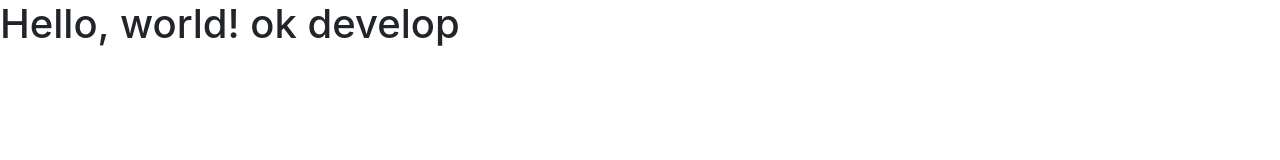
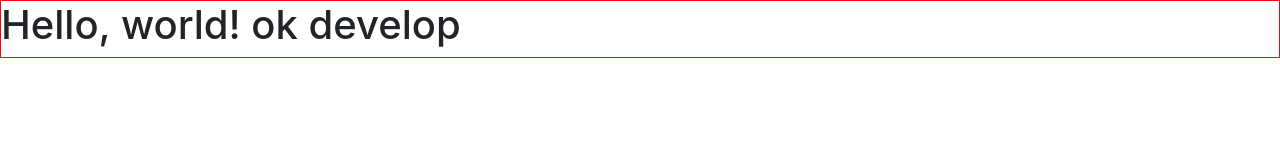
Before and after one commit to gshreya5/udaudo-nepal-template, a plain HTML site: page index.html in a window 1280 px wide. Drawn offline with nearby package versions, Linux system fonts and the light colour scheme.

Commit message:
Default Code

```diff
--- /dev/null
+++ b/css/style.css
@@ -0,0 +1,6 @@
+.redly{
+    border: 1px red solid;
+}
+#wrapper{
+
+}
--- a/index.html
+++ b/index.html
@@ -7,16 +7,23 @@
 
     <!-- Bootstrap CSS -->
     <link rel="stylesheet" href="https://stackpath.bootstrapcdn.com/bootstrap/4.1.3/css/bootstrap.min.css" integrity="sha384-MCw98/SFnGE8fJT3GXwEOngsV7Zt27NXFoaoApmYm81iuXoPkFOJwJ8ERdknLPMO" crossorigin="anonymous">
-
-    <title>Hello, world!</title>
+    <link rel="stylesheet" href="./css/style.css"/ media="all">
+    <title> Udaudo Nepal Template</title>
   </head>
   <body>
-    <h1>Hello, world! ok develop</h1>
+    <nav>
+    </nav>
+    <div id="wrapper" class="container-fluid redly">
+      <div class="row">
+        <h1>Hello, world! ok develop</h1>
+      </div>
+  </div>
 
     <!-- Optional JavaScript -->
     <!-- jQuery first, then Popper.js, then Bootstrap JS -->
     <script src="https://code.jquery.com/jquery-3.3.1.slim.min.js" integrity="sha384-q8i/X+965DzO0rT7abK41JStQIAqVgRVzpbzo5smXKp4YfRvH+8abtTE1Pi6jizo" crossorigin="anonymous"></script>
     <script src="https://cdnjs.cloudflare.com/ajax/libs/popper.js/1.14.3/umd/popper.min.js" integrity="sha384-ZMP7rVo3mIykV+2+9J3UJ46jBk0WLaUAdn689aCwoqbBJiSnjAK/l8WvCWPIPm49" crossorigin="anonymous"></script>
     <script src="https://stackpath.bootstrapcdn.com/bootstrap/4.1.3/js/bootstrap.min.js" integrity="sha384-ChfqqxuZUCnJSK3+MXmPNIyE6ZbWh2IMqE241rYiqJxyMiZ6OW/JmZQ5stwEULTy" crossorigin="anonymous"></script>
+    <script type="text/JavaScript" src="./js/script.js"></script>
   </body>
 </html>
```
Also changed, not shown: js/script.js (added).
